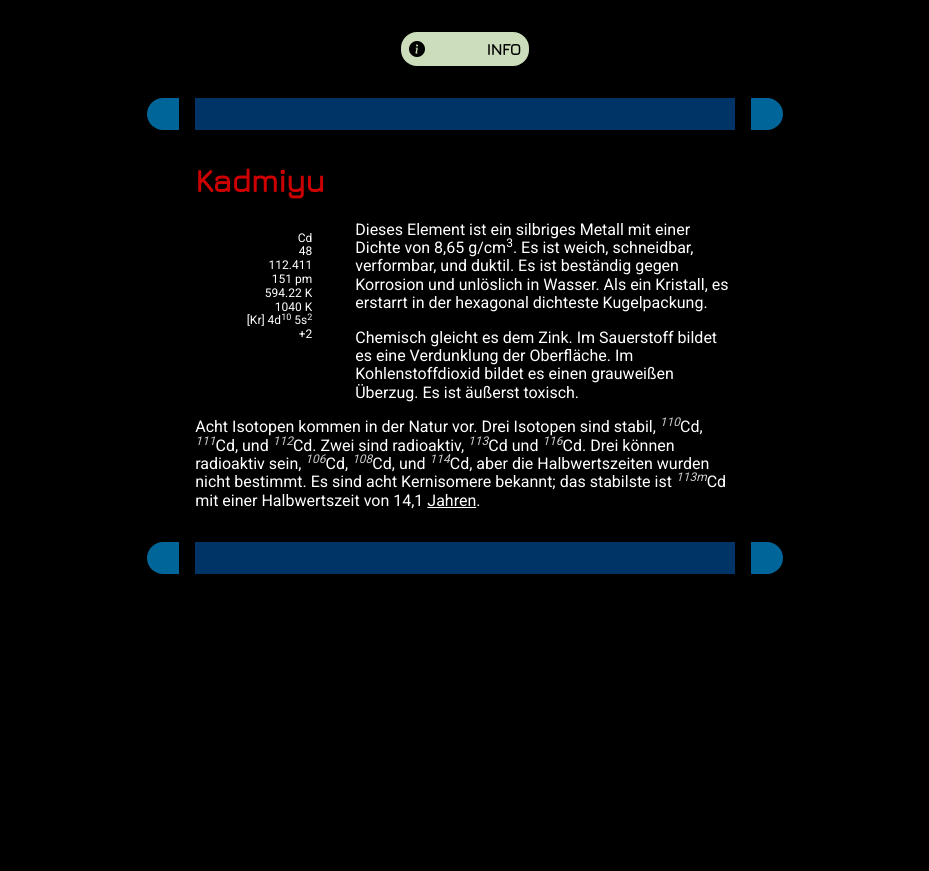
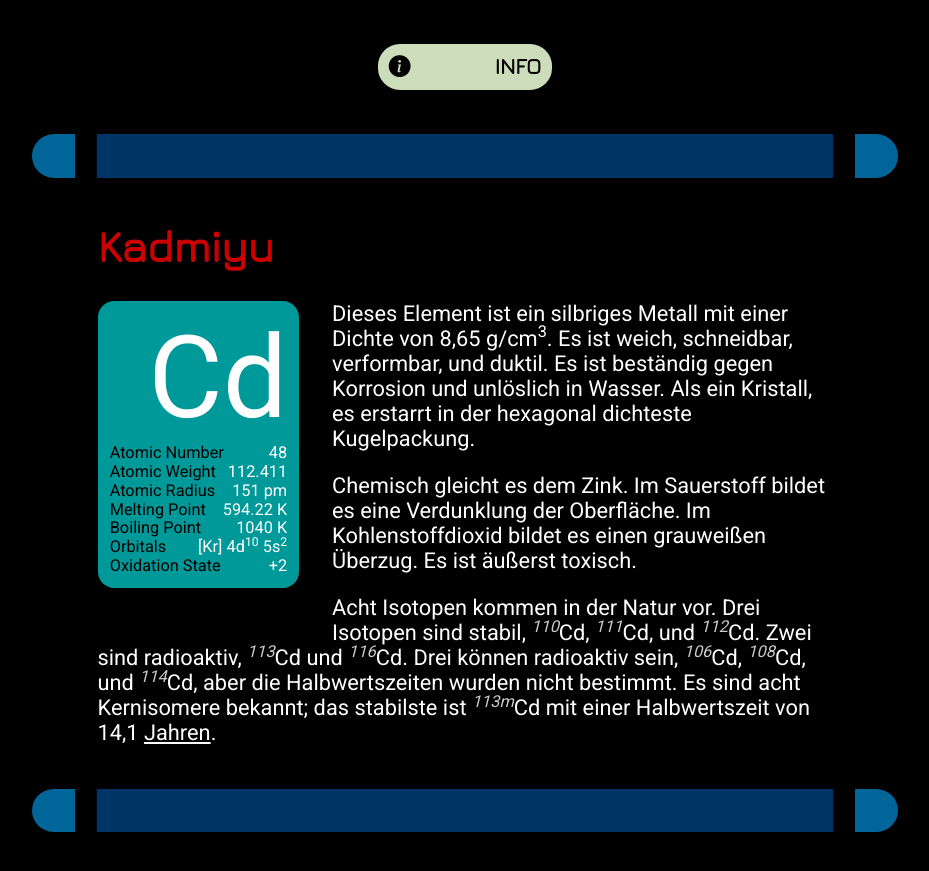
Before and after one commit to kmules1/kmules1.github.io, a Jekyll site: the page built from index.md, in a window 1280 px wide. Shown: the top 871 px of the page, without its empty margins (175-1104 px from the left). Built offline with Jekyll 4.4.1, drawn with Linux system fonts in a browser that asks for light colours; nearby versions of some CDN libraries.

Commit message:
Update default.scss

```diff
--- a/_sass/default.scss
+++ b/_sass/default.scss
@@ -5,13 +5,14 @@
 }
 
 ::root {
-	font-size:				calc(1vw + 1vh);
+
 }
 
 html {
 	background-color:		$bgcol;
 	color:					$col;
 	font-family:			'Roboto', sans-serif;
+	font-size:				calc(1vw + 1vh);
 }
 
 body {
@@ -127,11 +128,11 @@ dl.card:hover {
 
 dl.elem {
 	float:					left;
-	margin:					0 2rem 2rem -2rem;
-	padding:				.5rem;
-	width:					10rem;
-	font-size:				.75rem;
-	background-color:		$elem_dt;
+	margin:					0 2em 2em 0;
+	padding:				.5em;
+	width:					22ch;
+	font-size:				.75em;
+	background-color:		$elem_dl;
 }
 dl.elem:hover {
 	transform:				scale(1.05);
@@ -145,7 +146,7 @@ dl.elem dd {
 	text-align:				right;
 }
 dl.elem dd.symbol {
-	font-size:				rem;
+	font-size:				7em;
 }
 dl.elem span {
 	white-space:			nowrap;
```
